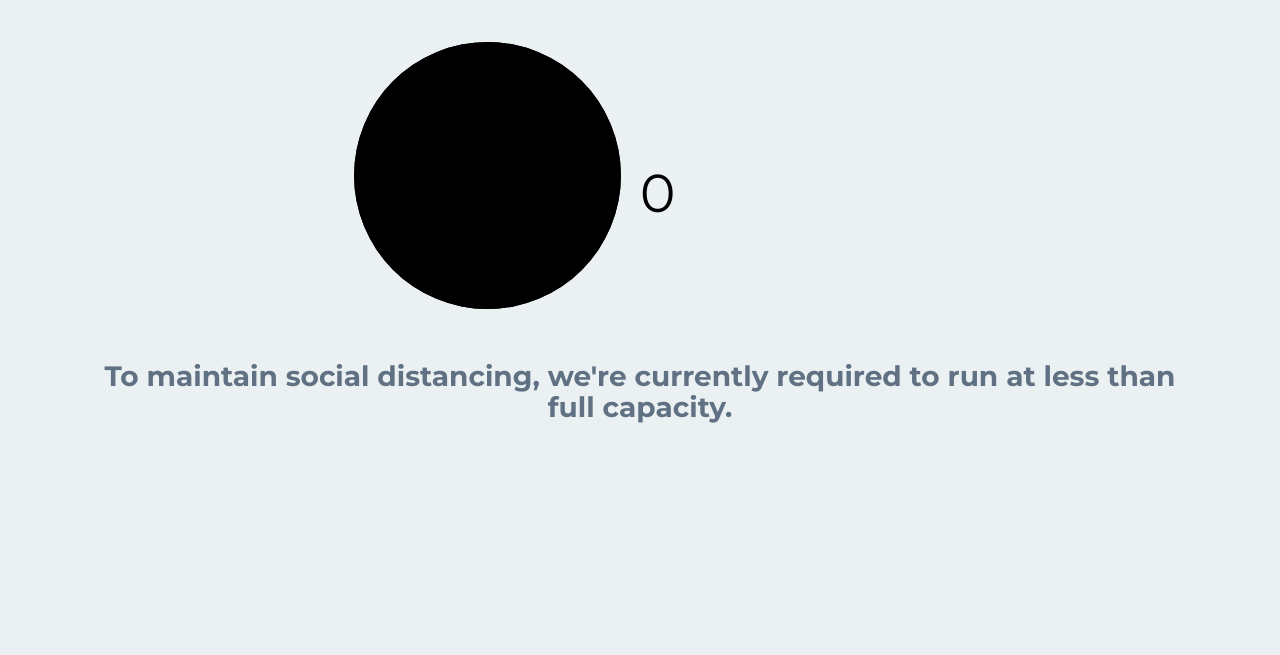
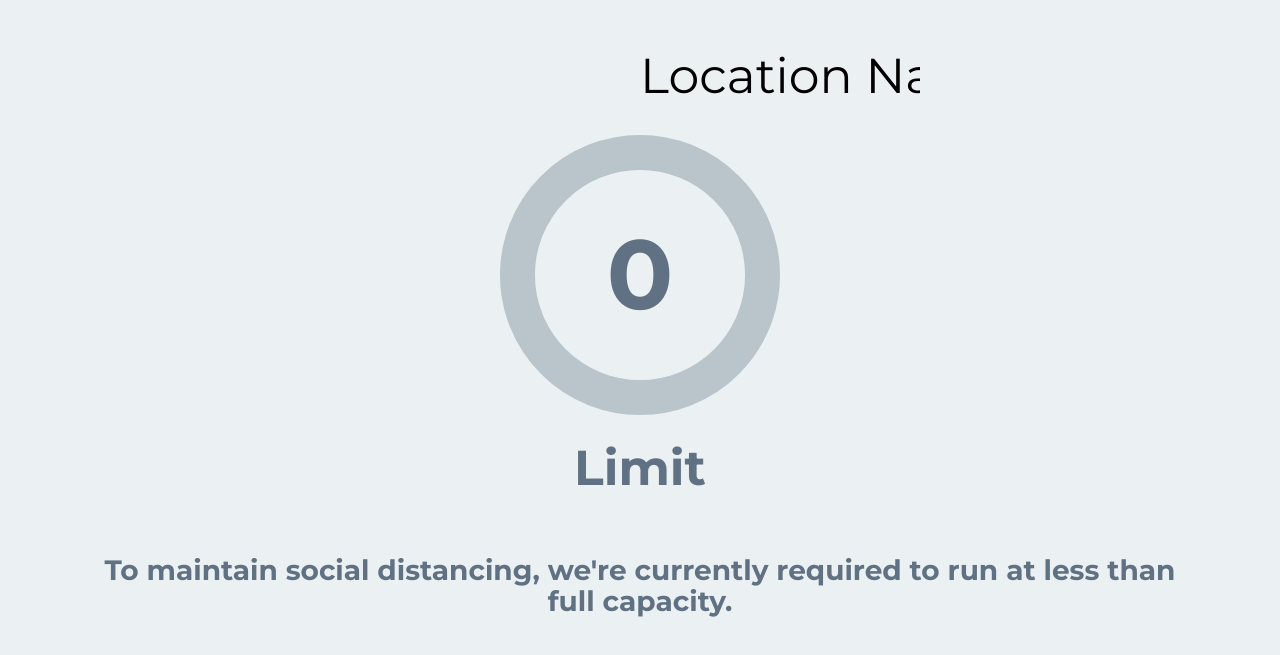
Before and after one commit to bluezoo/bluezoo-single-sensor-occupancy-screen, a plain HTML site: page sample-code/index.html in a window 1280 px wide. Shown: the part 189-844 px from the top of the page. Drawn offline with nearby package versions, Linux system fonts and the light colour scheme; no server answers.

Commit message:
Update index.html

```diff
--- a/sample-code/index.html
+++ b/sample-code/index.html
@@ -22,7 +22,7 @@
 			</div>
 			<div class="row">
 				<div class="col-md-6 col-md-offset-3">
-					<svg class="count-guage location-0 no-select" data-progress="22" x="0px" y="0px" viewBox="0 0 160 80">
+					<svg class="count-gauge location-0 no-select" data-progress="22" x="0px" y="0px" viewBox="0 0 160 80">
 					<path class="track" d="M5,40a35,35 0 1,0 70,0a35,35 0 1,0 -70,0" />
 					<path class="fill" d="M5,40a35,35 0 1,0 70,0a35,35 0 1,0 -70,0" />
 					<text class="location-name" x="50%" y="-15%">Location Name</text>
```
